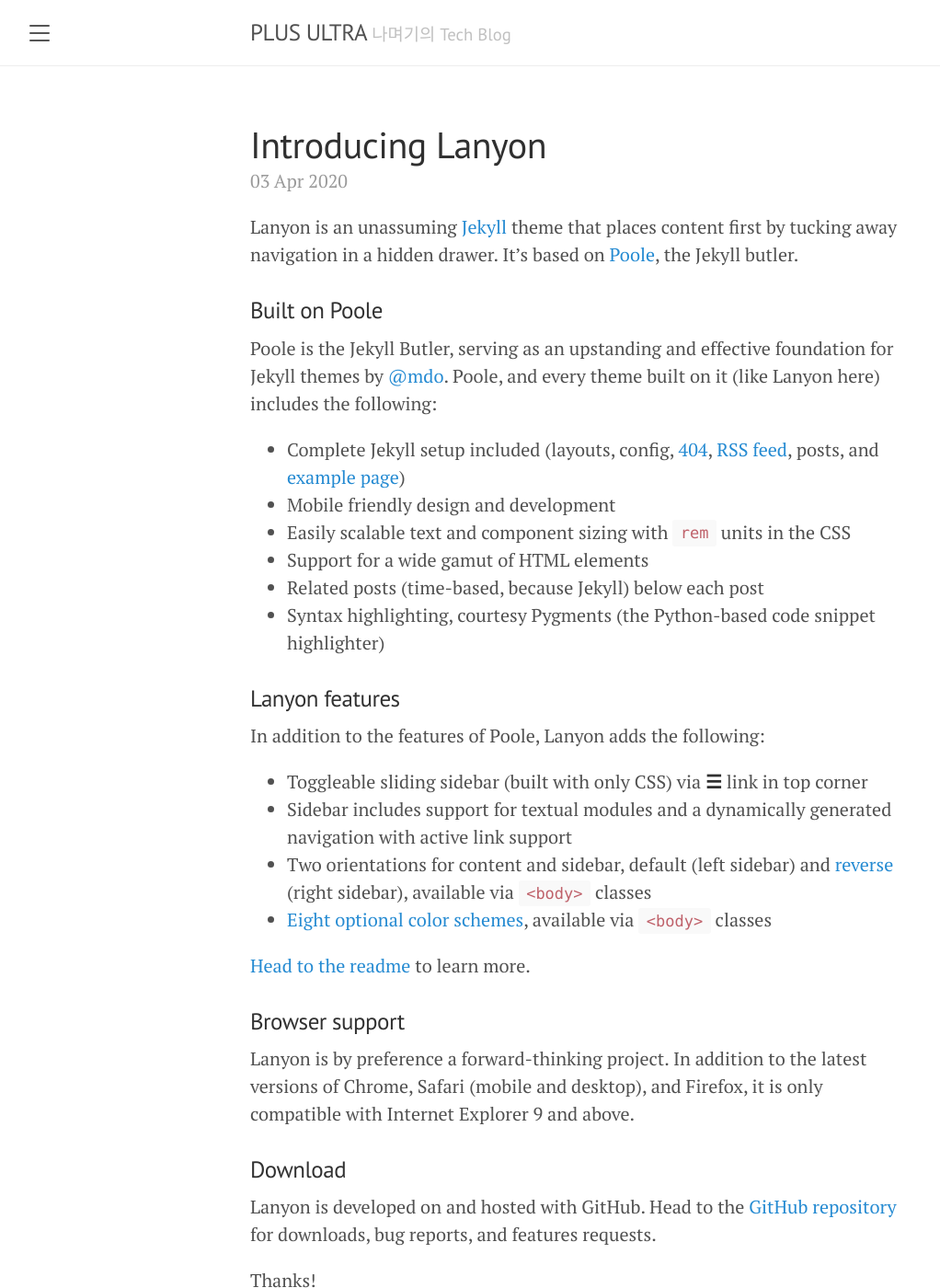
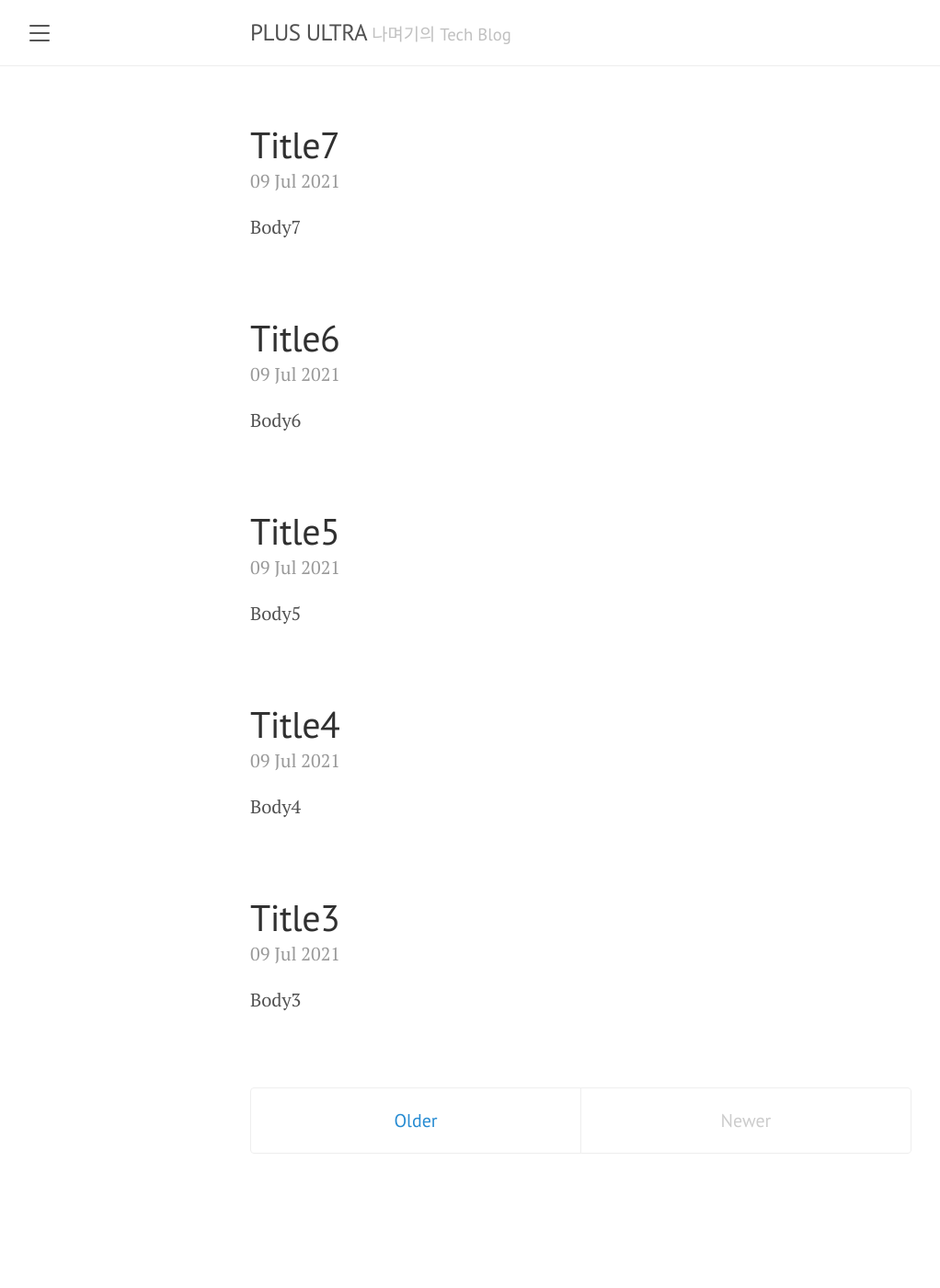
Before and after one commit to skaurl/skaurl.github.io, a Jekyll site: the page built from index.html, in a window 1280 px wide and 1400 px high. Shown: the whole window at 92% size, without its empty margins (8-1030 px from the left). Built offline with Jekyll 4.4.1, drawn with Linux system fonts in a browser that asks for light colours; the list of posts is cut into pages by our own code; some of the changed text lies outside the part shown.

Commit message:
[modify files] first setting

```diff
--- a/_includes/sidebar.html
+++ b/_includes/sidebar.html
@@ -25,7 +25,6 @@
       {% endif %}
     {% endfor %}
 
-    <span class="sidebar-nav-item">Currently v{{ site.version }}</span>
   </nav>
 
   <div class="sidebar-item">
--- a/_posts/2020-04-01-whats-jekyll.md
+++ /dev/null
@@ -1,12 +0,0 @@
----
-layout: post
-title: What's Jekyll?
----
-
-[Jekyll](https://jekyllrb.com) is a static site generator, an open-source tool for creating simple yet powerful websites of all shapes and sizes. From [the project's readme](https://github.com/mojombo/jekyll/blob/master/README.markdown):
-
-  > Jekyll is a simple, blog aware, static site generator. It takes a template directory [...] and spits out a complete, static website suitable for serving with Apache or your favorite web server. This is also the engine behind GitHub Pages, which you can use to host your project’s page or blog right here from GitHub.
-
-It's an immensely useful tool and one we encourage you to use here with Lanyon.
-
-Find out more by [visiting the project on GitHub](https://github.com/mojombo/jekyll).
--- a/_posts/2020-04-02-example-content.md
+++ /dev/null
@@ -1,122 +0,0 @@
----
-layout: post
-title: Example content
----
-
-
-<div class="message">
-  Howdy! This is an example blog post that shows several types of HTML content supported in this theme.
-</div>
-
-Cum sociis natoque penatibus et magnis <a href="#">dis parturient montes</a>, nascetur ridiculus mus. *Aenean eu leo quam.* Pellentesque ornare sem lacinia quam venenatis vestibulum. Sed posuere consectetur est at lobortis. Cras mattis consectetur purus sit amet fermentum.
-
-> Curabitur blandit tempus porttitor. Nullam quis risus eget urna mollis ornare vel eu leo. Nullam id dolor id nibh ultricies vehicula ut id elit.
-
-Etiam porta **sem malesuada magna** mollis euismod. Cras mattis consectetur purus sit amet fermentum. Aenean lacinia bibendum nulla sed consectetur.
-
-## Inline HTML elements
-
-HTML defines a long list of available inline tags, a complete list of which can be found on the [Mozilla Developer Network](https://developer.mozilla.org/en-US/docs/Web/HTML/Element).
-
-- **To bold text**, use `<strong>`.
-- *To italicize text*, use `<em>`.
-- Abbreviations, like <abbr title="HyperText Markup Langage">HTML</abbr> should use `<abbr>`, with an optional `title` attribute for the full phrase.
-- Citations, like <cite>&mdash; Mark otto</cite>, should use `<cite>`.
-- <del>Deleted</del> text should use `<del>` and <ins>inserted</ins> text should use `<ins>`.
-- Superscript <sup>text</sup> uses `<sup>` and subscript <sub>text</sub> uses `<sub>`.
-
-Most of these elements are styled by browsers with few modifications on our part.
-
-## Heading
-
-Vivamus sagittis lacus vel augue rutrum faucibus dolor auctor. Duis mollis, est non commodo luctus, nisi erat porttitor ligula, eget lacinia odio sem nec elit. Morbi leo risus, porta ac consectetur ac, vestibulum at eros.
-
-### Code
-
-Cum sociis natoque penatibus et magnis dis `code element` montes, nascetur ridiculus mus.
-
-{% highlight js %}
-// Example can be run directly in your JavaScript console
-
-// Create a function that takes two arguments and returns the sum of those arguments
-var adder = new Function("a", "b", "return a + b");
-
-// Call the function
-adder(2, 6);
-// > 8
-{% endhighlight %}
-
-Aenean lacinia bibendum nulla sed consectetur. Etiam porta sem malesuada magna mollis euismod. Fusce dapibus, tellus ac cursus commodo, tortor mauris condimentum nibh, ut fermentum massa.
-
-### Lists
-
-Cum sociis natoque penatibus et magnis dis parturient montes, nascetur ridiculus mus. Aenean lacinia bibendum nulla sed consectetur. Etiam porta sem malesuada magna mollis euismod. Fusce dapibus, tellus ac cursus commodo, tortor mauris condimentum nibh, ut fermentum massa justo sit amet risus.
-
-* Praesent commodo cursus magna, vel scelerisque nisl consectetur et.
-* Donec id elit non mi porta gravida at eget metus.
-* Nulla vitae elit libero, a pharetra augue.
-
-Donec ullamcorper nulla non metus auctor fringilla. Nulla vitae elit libero, a pharetra augue.
-
-1. Vestibulum id ligula porta felis euismod semper.
-2. Cum sociis natoque penatibus et magnis dis parturient montes, nascetur ridiculus mus.
-3. Maecenas sed diam eget risus varius blandit sit amet non magna.
-
-Cras mattis consectetur purus sit amet fermentum. Sed posuere consectetur est at lobortis.
-
-<dl>
-  <dt>HyperText Markup Language (HTML)</dt>
-  <dd>The language used to describe and define the content of a Web page</dd>
-
-  <dt>Cascading Style Sheets (CSS)</dt>
-  <dd>Used to describe the appearance of Web content</dd>
-
-  <dt>JavaScript (JS)</dt>
-  <dd>The programming language used to build advanced Web sites and applications</dd>
-</dl>
-
-Integer posuere erat a ante venenatis dapibus posuere velit aliquet. Morbi leo risus, porta ac consectetur ac, vestibulum at eros. Nullam quis risus eget urna mollis ornare vel eu leo.
-
-### Tables
-
-Aenean lacinia bibendum nulla sed consectetur. Lorem ipsum dolor sit amet, consectetur adipiscing elit.
-
-<table>
-  <thead>
-    <tr>
-      <th>Name</th>
-      <th>Upvotes</th>
-      <th>Downvotes</th>
-    </tr>
-  </thead>
-  <tfoot>
-    <tr>
-      <td>Totals</td>
-      <td>21</td>
-      <td>23</td>
-    </tr>
-  </tfoot>
-  <tbody>
-    <tr>
-      <td>Alice</td>
-      <td>10</td>
-      <td>11</td>
-    </tr>
-    <tr>
-      <td>Bob</td>
-      <td>4</td>
-      <td>3</td>
-    </tr>
-    <tr>
-      <td>Charlie</td>
-      <td>7</td>
-      <td>9</td>
-    </tr>
-  </tbody>
-</table>
-
-Nullam id dolor id nibh ultricies vehicula ut id elit. Sed posuere consectetur est at lobortis. Nullam quis risus eget urna mollis ornare vel eu leo.
-
------
-
-Want to see something else added? <a href="https://github.com/poole/poole/issues/new">Open an issue.</a>
--- a/_posts/2020-04-03-introducing-lanyon.md
+++ /dev/null
@@ -1,38 +0,0 @@
----
-layout: post
-title: Introducing Lanyon
----
-
-Lanyon is an unassuming [Jekyll](http://jekyllrb.com) theme that places content first by tucking away navigation in a hidden drawer. It's based on [Poole](http://getpoole.com), the Jekyll butler.
-
-### Built on Poole
-
-Poole is the Jekyll Butler, serving as an upstanding and effective foundation for Jekyll themes by [@mdo](https://twitter.com/mdo). Poole, and every theme built on it (like Lanyon here) includes the following:
-
-* Complete Jekyll setup included (layouts, config, [404](/404), [RSS feed](/atom.xml), posts, and [example page](/about))
-* Mobile friendly design and development
-* Easily scalable text and component sizing with `rem` units in the CSS
-* Support for a wide gamut of HTML elements
-* Related posts (time-based, because Jekyll) below each post
-* Syntax highlighting, courtesy Pygments (the Python-based code snippet highlighter)
-
-### Lanyon features
-
-In addition to the features of Poole, Lanyon adds the following:
-
-* Toggleable sliding sidebar (built with only CSS) via **☰** link in top corner
-* Sidebar includes support for textual modules and a dynamically generated navigation with active link support
-* Two orientations for content and sidebar, default (left sidebar) and [reverse](https://github.com/poole/lanyon#reverse-layout) (right sidebar), available via `<body>` classes
-* [Eight optional color schemes](https://github.com/poole/lanyon#themes), available via `<body>` classes
-
-[Head to the readme](https://github.com/poole/lanyon#readme) to learn more.
-
-### Browser support
-
-Lanyon is by preference a forward-thinking project. In addition to the latest versions of Chrome, Safari (mobile and desktop), and Firefox, it is only compatible with Internet Explorer 9 and above.
-
-### Download
-
-Lanyon is developed on and hosted with GitHub. Head to the <a href="https://github.com/poole/lanyon">GitHub repository</a> for downloads, bug reports, and features requests.
-
-Thanks!
--- /dev/null
+++ b/_posts/2021-07-09-title3.md
@@ -0,0 +1,6 @@
+---
+title: Title3
+layout: post
+---
+
+Body3
--- /dev/null
+++ b/_posts/2021-07-09-title4.md
@@ -0,0 +1,6 @@
+---
+title: Title4
+layout: post
+---
+
+Body4
--- /dev/null
+++ b/_posts/2021-07-09-title5.md
@@ -0,0 +1,6 @@
+---
+title: Title5
+layout: post
+---
+
+Body5
--- /dev/null
+++ b/_posts/2021-07-09-title6.md
@@ -0,0 +1,6 @@
+---
+title: Title6
+layout: post
+---
+
+Body6
--- /dev/null
+++ b/_posts/2021-07-09-title7.md
@@ -0,0 +1,6 @@
+---
+title: Title7
+layout: post
+---
+
+Body7
```
Also changed, not shown: _posts/2021-07-09-title1.md (added, +6 -0 lines), _posts/2021-07-09-title2.md (added, +6 -0 lines), 4 other files.
